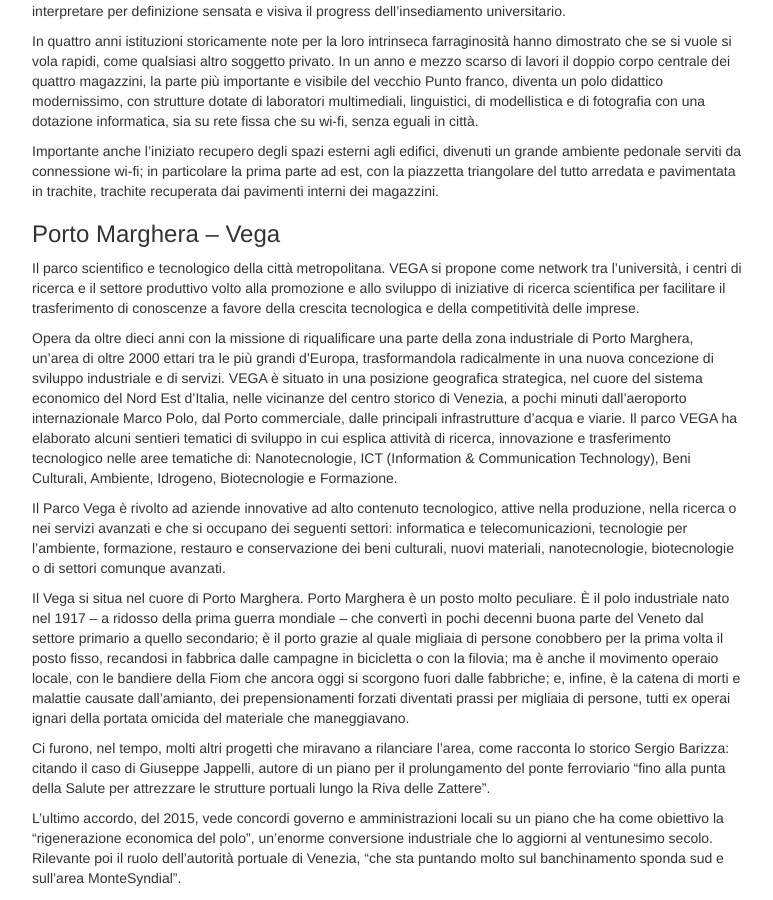
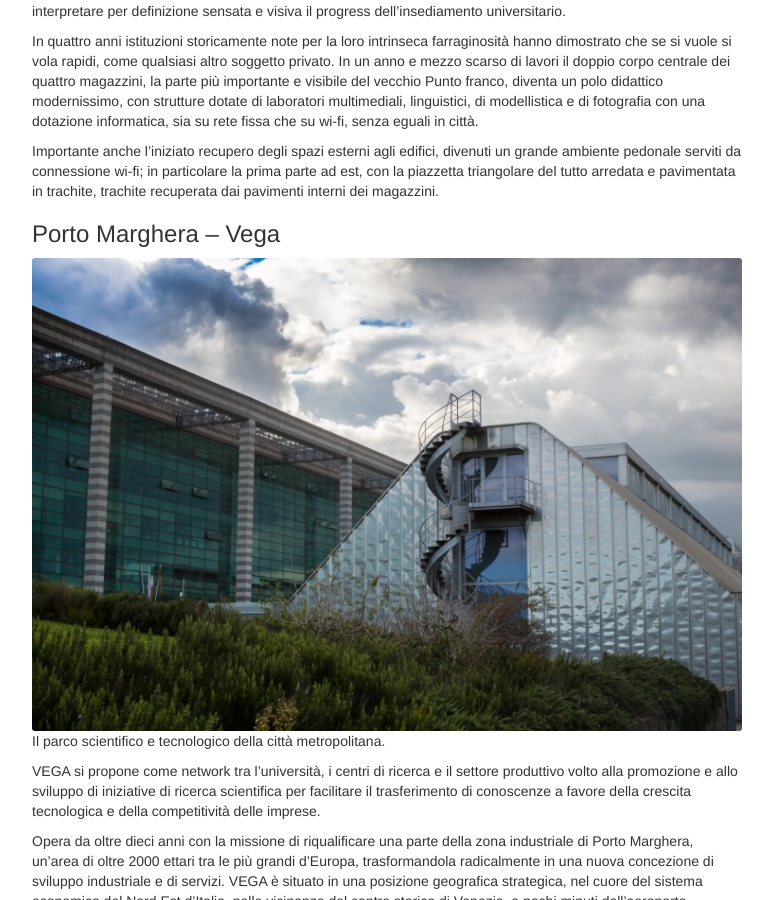
Before and after one commit to simonini/dvri-j-theme, a Jekyll site: the page built from progetti/video-makars.html, in a window 1280 px wide and 900 px high, scrolled down 3546 px. Shown: the whole window, without its empty margins (253-1026 px from the left). Built offline with Jekyll 4.4.1, drawn with Linux system fonts in a browser that asks for light colours; the table of contents is made by our own code.

Commit message:
introdotta l'immagine vega

```diff
--- a/progetti/video-makars.html
+++ b/progetti/video-makars.html
@@ -74,8 +74,11 @@
 <p>Importante anche l’iniziato recupero degli spazi esterni agli edifici, divenuti un grande ambiente pedonale serviti da connessione wi-fi; in particolare la prima parte ad est, con la piazzetta triangolare del tutto arredata e pavimentata in trachite, trachite recuperata dai pavimenti interni dei magazzini.</p>
 
 <h3>Porto Marghera – Vega</h3>
-<p>Il parco scientifico e tecnologico della città metropolitana.
-VEGA si propone come network tra l’università, i centri di ricerca e il settore produttivo volto alla promozione e allo sviluppo di iniziative di ricerca scientifica per facilitare il trasferimento di conoscenze a favore della crescita tecnologica e della competitività delle imprese.</p>
+<img src="/assets/progetti/video-makars/vega.jpg" alt="Immagine del Centro Vega, Mestre - Venezia">
+
+<p>Il parco scientifico e tecnologico della città metropolitana.</p>
+
+<p>VEGA si propone come network tra l’università, i centri di ricerca e il settore produttivo volto alla promozione e allo sviluppo di iniziative di ricerca scientifica per facilitare il trasferimento di conoscenze a favore della crescita tecnologica e della competitività delle imprese.</p>
 
 <p>Opera da oltre dieci anni con la missione di riqualificare una parte della zona industriale di Porto Marghera, un’area di oltre 2000 ettari tra le più grandi d’Europa, trasformandola radicalmente in una nuova concezione di sviluppo industriale e di servizi. VEGA è situato in una posizione geografica strategica, nel cuore del sistema economico del Nord Est d’Italia, nelle vicinanze del centro storico di Venezia, a pochi minuti dall’aeroporto internazionale Marco Polo, dal Porto commerciale, dalle principali infrastrutture d’acqua e viarie. Il parco VEGA ha elaborato alcuni sentieri tematici di sviluppo in cui esplica attività di ricerca, innovazione e trasferimento tecnologico nelle aree tematiche di: Nanotecnologie, ICT (Information & Communication Technology), Beni Culturali, Ambiente, Idrogeno, Biotecnologie e Formazione.</p>
 
```
Also changed, not shown: assets/progetti/video-makars/vega.jpg (added).
